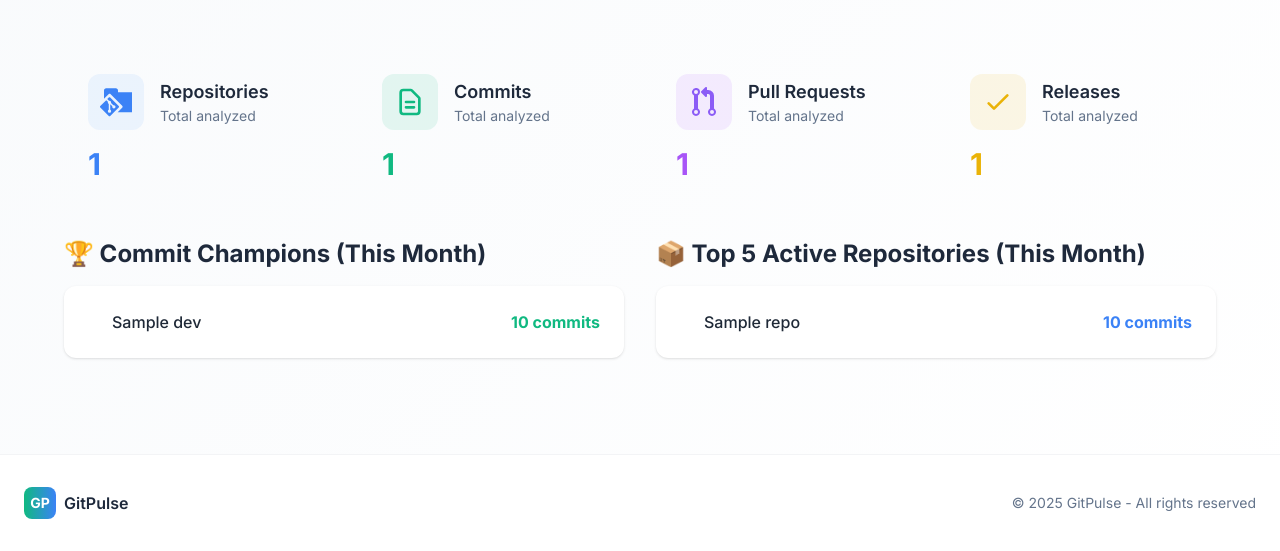
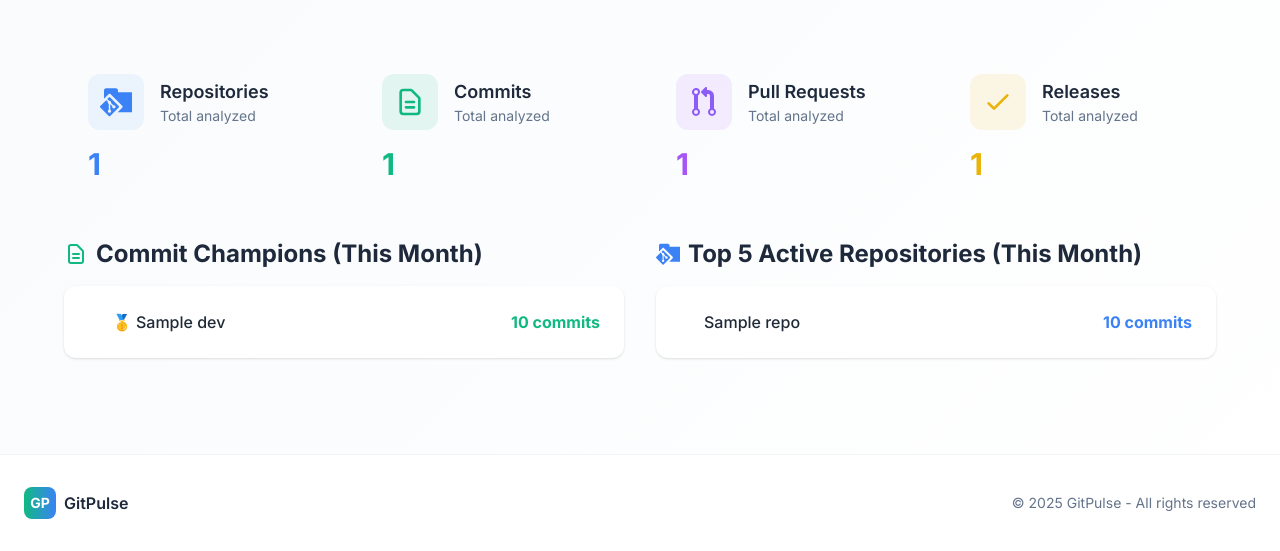
Before and after one commit to assiadialeb/gitpulse, a Django app: template templates/users/dashboard.html in a window 1280 px wide. Shown: the part 298-849 px from the top of the page. Run offline with Django 5.2, Linux system fonts and the light colour scheme; the template is opened without the code that fills it: most values are stand-ins (such as "Sample title", 1, 10 or a date in 2020); some libraries are stand-ins or nearby versions.

Commit message:
Enhance dashboard template with SVG icons and improved developer ranking display
- Updated the dashboard template to include SVG icons for the "Commit Champions" and "Top 5 Active Repositories" sections, enhancing visual appeal.
- Modified the display of top developers to include ranking emojis (🥇, 🥈, 🥉) next to their names, providing a clearer representation of their contributions.
- Improved layout and styling for better user experience and consistency across the dashboard.

```diff
--- a/templates/users/dashboard.html
+++ b/templates/users/dashboard.html
@@ -86,12 +86,20 @@
     <div class="mt-10 grid grid-cols-1 md:grid-cols-2 gap-8">
         <!-- Top 5 Developers (This Month) -->
         <div>
-            <h2 class="text-2xl font-bold text-dark-gray mb-4">🏆 Commit Champions (This Month)</h2>
+            <h2 class="text-2xl font-bold text-dark-gray mb-4 flex items-center">
+                <svg class="w-6 h-6 text-primary-green mr-2" fill="none" stroke="currentColor" viewBox="0 0 24 24">
+                    <path stroke-linecap="round" stroke-linejoin="round" stroke-width="2" d="M9 12h6m-6 4h6m2 5H7a2 2 0 01-2-2V5a2 2 0 012-2h5.586a1 1 0 01.707.293l5.414 5.414a1 1 0 01.293.707V19a2 2 0 01-2 2z"></path>
+                </svg>
+                Commit Champions (This Month)
+            </h2>
             <div class="bg-white rounded-xl shadow p-6">
                 <ol class="list-decimal ml-6 space-y-2">
                     {% for dev in top_developers %}
                     <li class="flex justify-between items-center">
-                        <span class="font-medium">{{ dev.name }}</span>
+                        <span class="font-medium flex items-center">
+                            {% if forloop.counter == 1 %}🥇{% elif forloop.counter == 2 %}🥈{% elif forloop.counter == 3 %}🥉{% else %}<span style="display:inline-block;width:1.2em;"></span>{% endif %}
+                            <span class="ml-1">{{ dev.name }}</span>
+                        </span>
                         <span class="text-primary-green font-bold">{{ dev.commits }} commits</span>
                     </li>
                     {% empty %}
@@ -102,7 +110,14 @@
         </div>
         <!-- Top 5 Active Repositories (This Month) -->
         <div>
-            <h2 class="text-2xl font-bold text-dark-gray mb-4">📦 Top 5 Active Repositories (This Month)</h2>
+            <h2 class="text-2xl font-bold text-dark-gray mb-4 flex items-center">
+                <svg class="w-6 h-6 text-primary-blue mr-2" viewBox="0 600 512 448" xmlns="http://www.w3.org/2000/svg">
+                    <title>repository-submodule</title>
+                    <path fill="currentColor" d="M 98.937501,604.36297 C 79.597548,604.36297 64,619.96052 64,639.30047 l 0,29.0625 0,103.1875 72.8125,-72.81249 c 9.37524,-9.37525 24.43726,-9.37525 33.8125,0 l 184.06249,184.06249 c 9.37526,9.37524 9.37526,24.43725 0,33.81248 l -71.74999,71.75002 229.0625,0 0,-320 -224,0 0,-29.0625 c 0,-19.33995 -15.59755,-34.9375 -34.9375,-34.9375 l -154.124999,0 z"/>
+                    <path fill="currentColor" d="m 152.00061,748.3622 c -4.09587,0 -8.19133,1.56872 -11.32979,4.70719 l -24.63778,24.63778 27.59654,27.59512 a 26.307708,26.307708 0 0 1 8.37103,-1.40159 26.307708,26.307708 0 0 1 26.3077,26.30771 26.307708,26.307708 0 0 1 -1.39445,8.37816 l 36.86961,36.86962 a 26.307708,26.307708 0 0 1 8.37103,-1.4016 26.307708,26.307708 0 0 1 26.30771,26.30771 26.307708,26.307708 0 0 1 -26.30771,26.30771 26.307708,26.307708 0 0 1 -26.30771,-26.30771 26.307708,26.307708 0 0 1 1.39445,-8.37673 l -33.54832,-33.54832 0,88.5473 a 26.307708,26.307708 0 0 1 14.61539,23.53164 26.307708,26.307708 0 0 1 -26.3077,26.30771 26.307708,26.307708 0 0 1 -26.30771,-26.30771 26.307708,26.307708 0 0 1 14.61539,-23.55447 l 0,-93.22167 a 26.307708,26.307708 0 0 1 -14.61539,-23.53164 26.307708,26.307708 0 0 1 1.39446,-8.37674 L 99.497944,794.24226 4.7076932,889.03251 c -6.2769243,6.27693 -6.2769243,16.38264 0,22.65958 L 140.67082,1047.6553 c 6.27693,6.2768 16.38264,6.2768 22.65957,0 L 299.29352,911.69209 c 6.27693,-6.27694 6.27693,-16.38265 0,-22.65958 L 163.33039,753.06939 c -3.13846,-3.13847 -7.23392,-4.70719 -11.32978,-4.70719 z"/>
+                </svg>
+                Top 5 Active Repositories (This Month)
+            </h2>
             <div class="bg-white rounded-xl shadow p-6">
                 <ol class="list-decimal ml-6 space-y-2">
                     {% for repo in top_repositories %}
```
